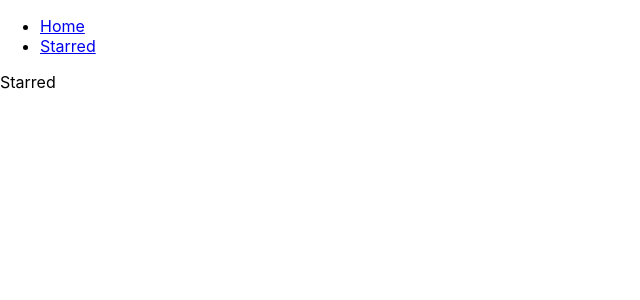
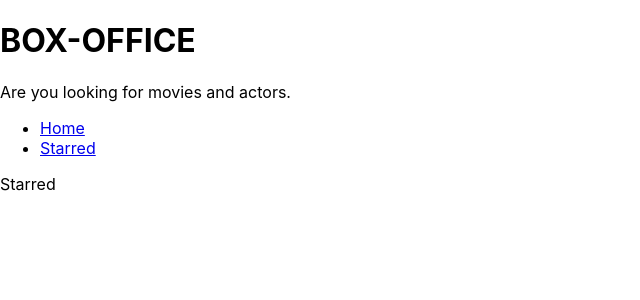
Before and after one commit to 2017uec1285/box-office, a React (Create React App) app: page /starred in a window 1280 px wide. Shown: the top 300 px of the page, without its empty margins (0-640 px from the left). Built offline with nearby package versions, Linux system fonts and the light colour scheme.

Commit message:
Added layout and created title

```diff
--- a/src/App.js
+++ b/src/App.js
@@ -1,13 +1,11 @@
 import React from 'react';
 import { Switch, Route } from 'react-router-dom';
 
-import Navs from './components/Navs';
 import Home from './pages/Home';
 import Starred from './pages/Starred';
+
 function App() {
   return (
-    <div>
-      <Navs />
       <Switch>
         <Route exact path="/">
           <Home />
@@ -21,7 +19,6 @@
           </h1>
         </Route>
       </Switch>
-    </div>
   );
 }
 
--- /dev/null
+++ b/src/components/MainPageLayout.js
@@ -0,0 +1,15 @@
+import React, { Children } from 'react'
+import Navs from './Navs'
+import Title from './Title';
+
+
+const MainPageLayout=({children})=>{
+    return (
+        <div>
+            <Title title="BOX-OFFICE" subTitle="Are you looking for movies and actors."/>
+            <Navs />
+            {children}
+        </div>
+    )
+}
+export default MainPageLayout;
--- /dev/null
+++ b/src/components/Title.js
@@ -0,0 +1,10 @@
+import React from 'react';
+
+const Title=({title,subTitle})=>{
+    return(
+        <div><h1>{title}</h1>
+        <p>{subTitle}</p></div>
+
+    )
+};
+export default Title;
--- a/src/pages/Home.js
+++ b/src/pages/Home.js
@@ -1,6 +1,7 @@
 import React from 'react';
+import MainPageLayout from '../components/MainPageLayout';
 
 const Home = () => {
-  return <div>Home</div>;
+  return <MainPageLayout>Home</MainPageLayout>
 };
 export default Home;
--- a/src/pages/Starred.js
+++ b/src/pages/Starred.js
@@ -1,6 +1,7 @@
 import React from 'react';
+import MainPageLayout from '../components/MainPageLayout';
 
 const Starred = () => {
-  return <div>Starred</div>;
+  return <MainPageLayout>Starred</MainPageLayout>;
 };
 export default Starred;
```
Also changed, not shown: 1 other file (tests, documents, lock files or other folders).
